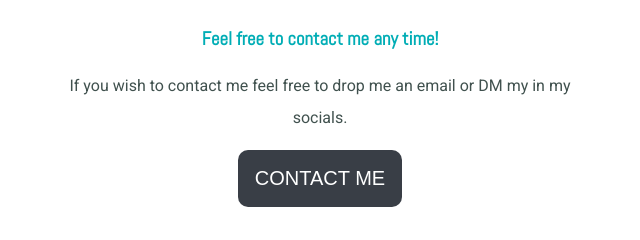
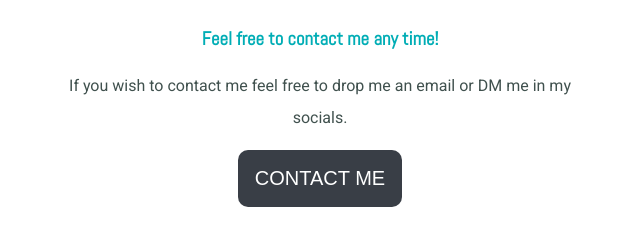
Before and after one commit to hasith-yapa/cv, a plain HTML site: page index.html in a window 1280 px wide. Shown: the part 2841-3081 px from the top of the page, 320-960 px from the left. Drawn offline with Linux system fonts and the light colour scheme.

Commit message:
Update index.html

```diff
--- a/index.html
+++ b/index.html
@@ -57,7 +57,7 @@
     <div class="contact-me">
       <h2>Get In Touch</h2>
       <h3>Feel free to contact me any time!</h3>
-      <p>If you wish to contact me feel free to drop me an email or DM my in my socials.</p>
+      <p>If you wish to contact me feel free to drop me an email or DM me in my socials.</p>
       <a href="mailto:hasithyapa9@gmail.com" class="BUTTON_XCX">CONTACT ME</a>
     </div>
   </div>
```
